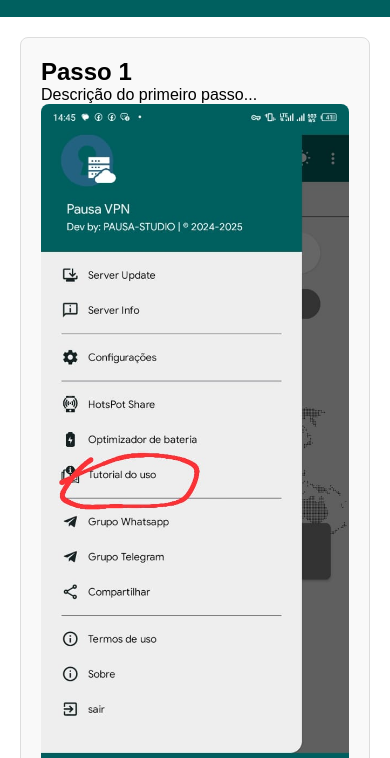
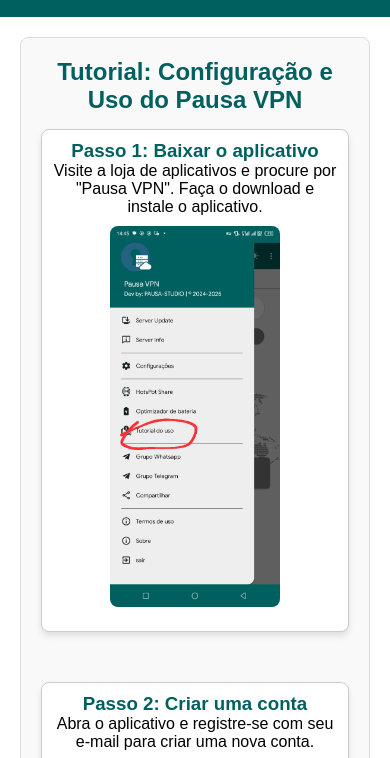
Before and after one commit to ITSimaoAbel/Pausa-VPN-Tutorial-page, a plain HTML site: page Pausa VPN Tutorial.html in a window 390 px wide. Shown: the part 78-836 px from the top of the page. Drawn offline with Linux system fonts and the light colour scheme.

Commit message:
Creating responsivite

```diff
--- a/Pausa VPN Tutorial.html
+++ b/Pausa VPN Tutorial.html
@@ -16,15 +16,33 @@
 
   <main>
     <section class="tutorial-step">
-      <h2>Passo 1</h2>
-      <p>Descrição do primeiro passo...</p>
-      <img src="/assets/img/1.jpeg" alt="Screenshot do Passo 1">
-    </section>
+      <h2>Tutorial: Configuração e Uso do Pausa VPN</h2>
+      <div class="steps-container">
 
-    <section class="tutorial-step">
-      <h2>Passo 1</h2>
-      <p>Descrição do primeiro passo...</p>
-      <img src="/assets/img/1.jpeg" alt="Screenshot do Passo 1">
+        <div class="step">
+          <h3>Passo 1: Baixar o aplicativo</h3>
+          <p>Visite a loja de aplicativos e procure por "Pausa VPN". Faça o download e instale o aplicativo.</p>
+          <img src="/assets/img/1.jpeg" alt="Baixar o aplicativo">
+        </div>
+
+        <div class="step">
+          <h3>Passo 2: Criar uma conta</h3>
+          <p>Abra o aplicativo e registre-se com seu e-mail para criar uma nova conta.</p>
+          <img src="/assets/img/1.jpeg" alt="Criar uma conta">
+        </div>
+
+        <div class="step">
+          <h3>Passo 3: Conectar ao servidor</h3>
+          <p>Escolha um servidor da lista e clique em "Conectar" para ativar o VPN.</p>
+          <img src="/assets/img/1.jpeg" alt="Conectar ao servidor">
+        </div>
+
+        <div class="step">
+          <h3>Passo 4: Verificar conexão</h3>
+          <p>Confirme se a conexão foi estabelecida verificando o status no aplicativo.</p>
+          <img src="/assets/img/1.jpeg" alt="Verificar conexão">
+        </div>
+      </div>
     </section>
 
     <div class="contact">
@@ -36,7 +54,7 @@
 
   <footer>
     <p>Copyright © 2025 Pausa VPN. Todos os direitos e esquerdos reservados.</p>
-    <a href="https://play.google.com/store/search?q=pausa%20vpn&c=apps&hl=de"><img src="/assets/img/google-play_store.png" alt="google-play_store"></a>
+    <a href="https://play.google.com/store/search?q=pausa%20vpn&c=apps&hl=de"><img src="/assets/img/google-play_store.png" alt="Google Play Store"></a>
   </footer>
 </body>
 </html>
--- a/assets/css/style.css
+++ b/assets/css/style.css
@@ -20,9 +20,19 @@ header {
   background: #f9f9f9;
 }
 
-  .tutorial-step img {
+.tutorial-step h2 {
+  text-align: center;
+  color: #00605f;
+}
+
+.step {
+  margin: 15px 0;
+}
+
+.step img {
   max-width: 100%;
   border-radius: 8px;
+  width: 170px;
 }
 
 .contact {
@@ -39,6 +49,10 @@ header {
   margin: 5px;
   display: inline-block;
   transition: background-color 0.3s ease, transform 0.2s ease;
+}
+
+.contact h2 {
+  color: #00605f;
 }
 
 #sapp {
@@ -72,3 +86,38 @@ footer {
 footer a img {
   width: 150px;
 }
+
+.steps-container {
+  display: flex;
+  flex-wrap: wrap;
+  gap: 20px;
+  justify-content: center;
+}
+
+.step {
+  flex: 1 1 calc(25% - 20px);
+  max-width: calc(25% - 20px);
+  background: #fff;
+  border: 1px solid #ccc;
+  border-radius: 8px;
+  padding: 10px;
+  text-align: center;
+  box-shadow: 0 4px 6px rgba(0, 0, 0, 0.1);
+}
+
+.step h3 {
+  color: #00605f;
+}
+
+.step img {
+  max-width: 100%;
+  border-radius: 8px;
+  margin: 10px 0;
+}
+
+@media (max-width: 768px) {
+  .step {
+    flex: 1 1 100%;
+    max-width: 100%;
+  }
+}
```
Lines whose indentation alone changed are shown as unchanged.
